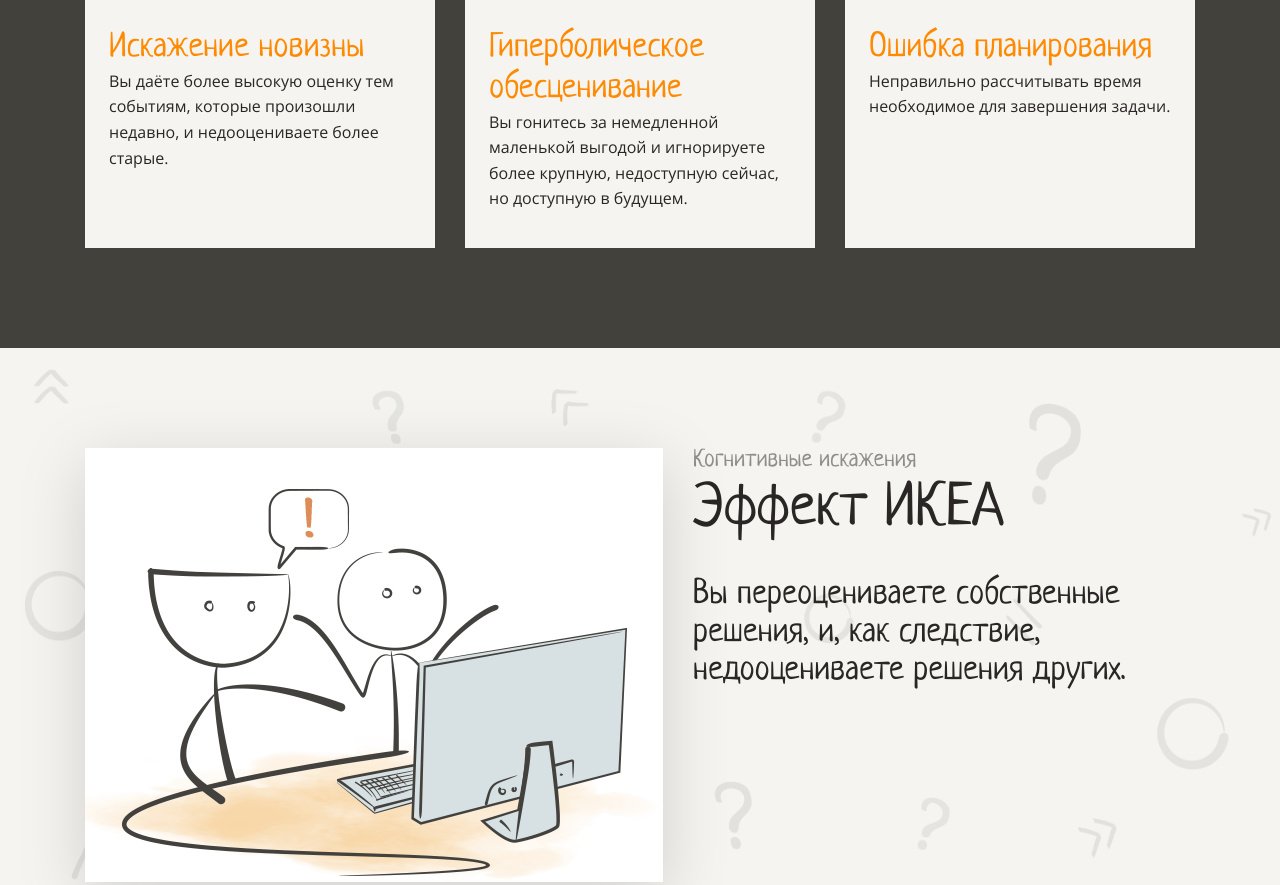
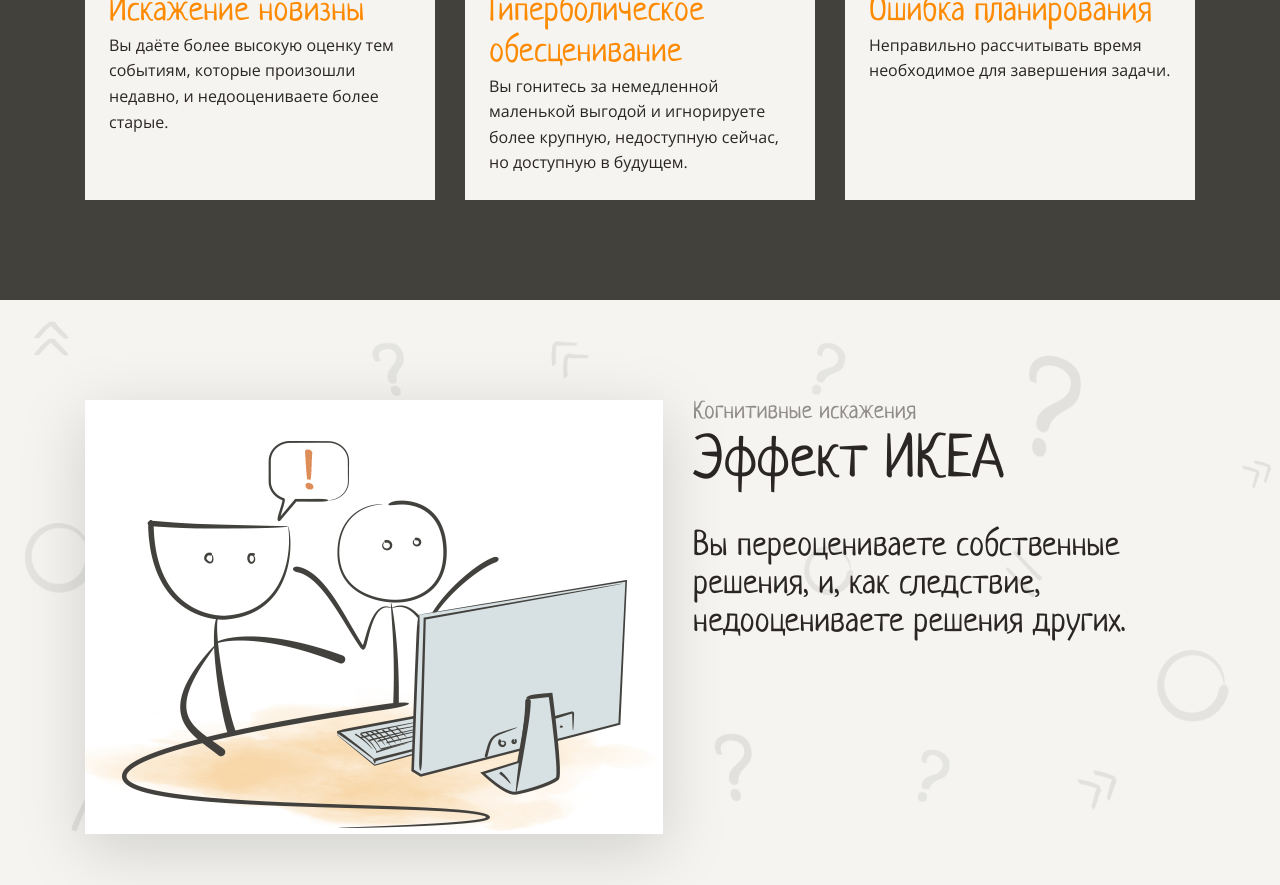
Before and after one commit to antonDedyaev/Cognitive-Distortions-landing, a website: page src/index.html in a window 1280 px wide. Shown: the part 2400-3285 px from the top of the page. Drawn offline with Linux system fonts and the light colour scheme.

Commit message:
change nav-card height

```diff
--- a/src/styles/style.css
+++ b/src/styles/style.css
@@ -205,7 +205,7 @@
 .nav-title,
 .nav-card {
   width: 350px;
-  height: 348px;
+  height: auto;
 }
 
 .contact-info-block p {
```
